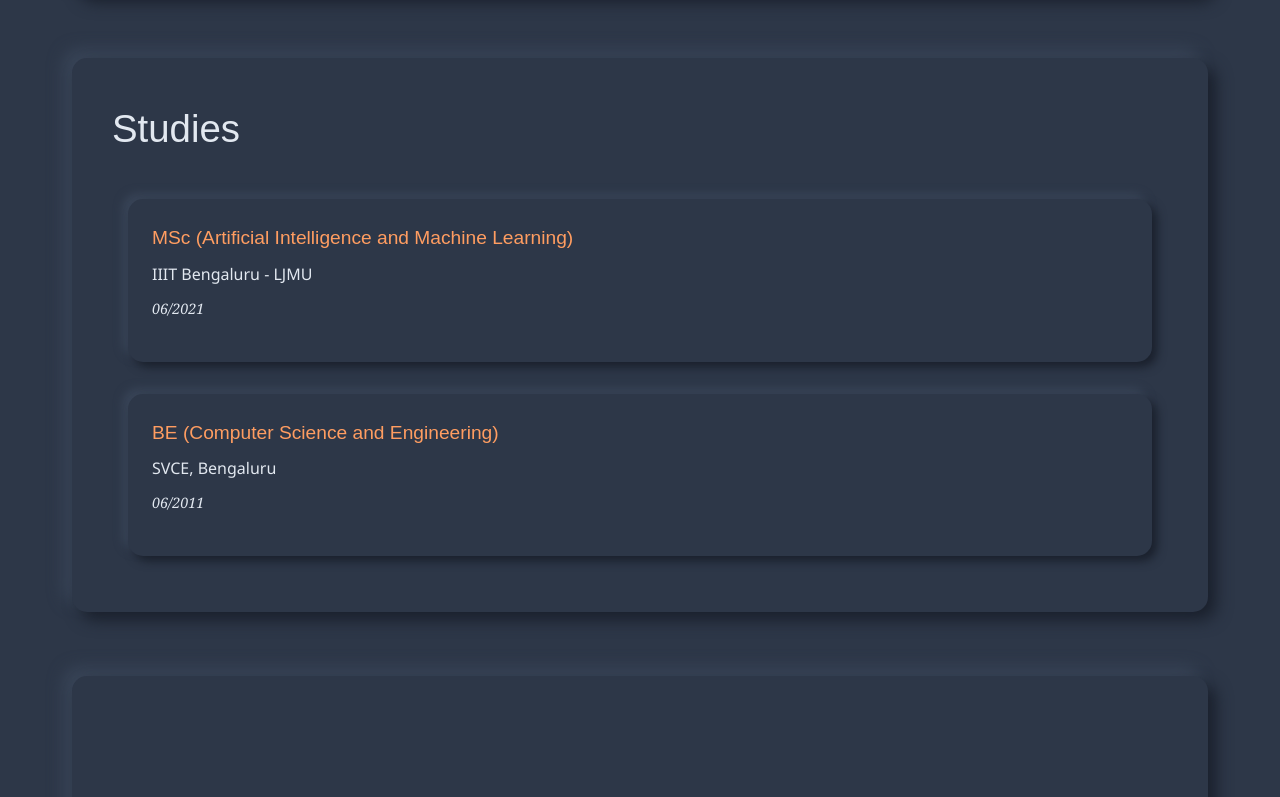
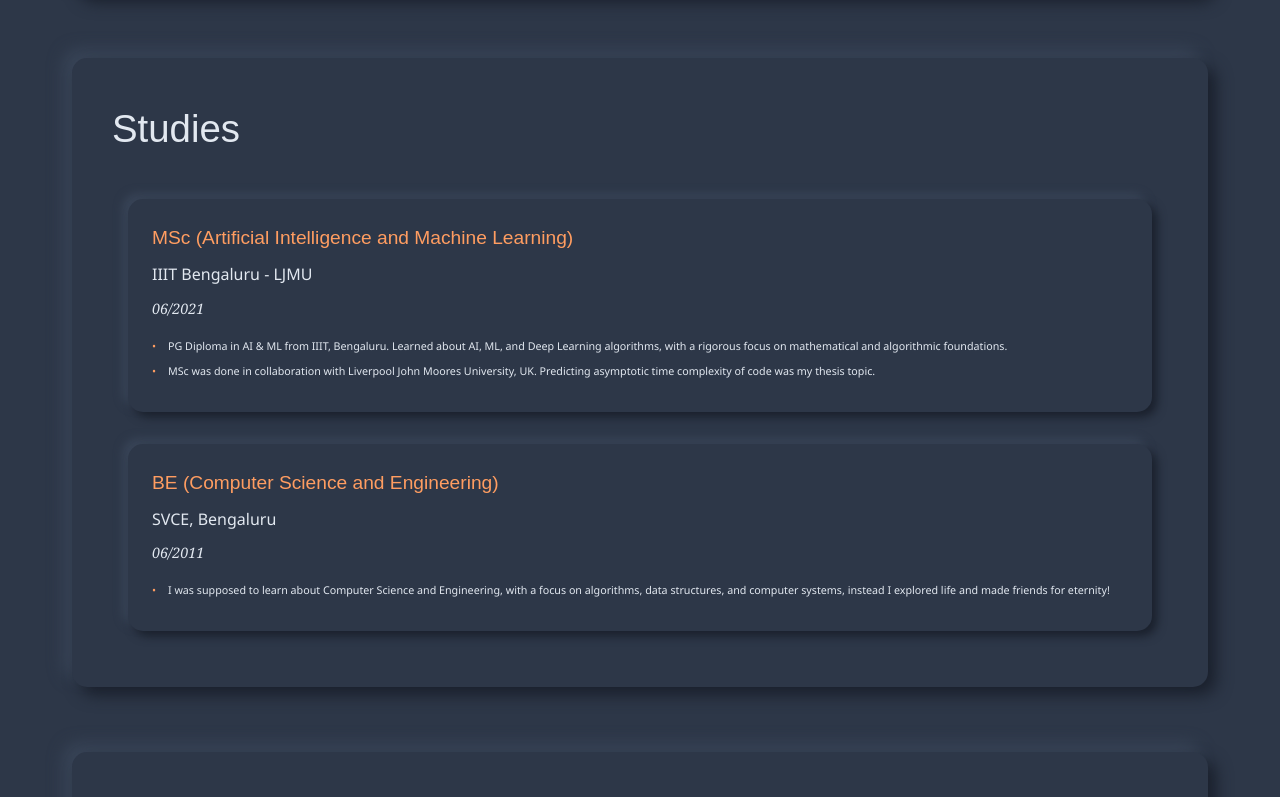
Before and after one commit to dhyan/personal_website, a plain HTML site: page index.html in a window 1280 px wide. Shown: the part 1902-2699 px from the top of the page. Drawn offline with Linux system fonts and the light colour scheme.

Commit message:
updated readme

```diff
--- a/assets/styles/style.css
+++ b/assets/styles/style.css
@@ -329,6 +329,29 @@ footer i.fa-smile {
     margin-bottom: 0.5rem;
     font-size: 1rem;
     font-weight: normal;
+}
+
+/* .education-item h5 {
+    margin-bottom: 0.5rem;
+    color: var(--text-color);
+    font-weight: 500;
+    font-size: 0.875rem;
+} */
+
+.education-item h6 {
+    margin: 0.5rem 0;
+    padding-left: 1rem;
+    position: relative;
+    list-style-type: none;
+    font-weight: 500;
+}
+
+.education-item h6::before {
+    content: "•";
+    position: absolute;
+    left: 0;
+    color: var(--hover-color);
+    /* font-size: 1.2em; */
 }
 
 .education-period {
--- a/index.html
+++ b/index.html
@@ -68,7 +68,7 @@
             <h2 id="about-title">About Me</h2>
             <div class="about-content">
                 <div class="about-text">
-                    <p>Hi, I'm Naren. For the rest of myself, am still trying to figure that out <span class="cursor">_</span></p>
+                    <p>Hi, I'm Naren! For the rest of myself, am still figuring that out <span class="cursor">_</span></p>
                     <!-- <p>Lorem ipsum dolor sit amet, consectetur adipiscing elit. Vivamus lacinia odio vitae vestibulum vestibulum. Cras porttitor quam velit, vel semper nulla finibus at.</p> -->
                     <h3 id="skills-title">Skills</h3>
                     <ul class="skills-list" aria-labelledby="skills-title">
@@ -279,11 +279,14 @@
                     <h3>MSc (Artificial Intelligence and Machine Learning)</h3>
                     <h4>IIIT Bengaluru - LJMU</h4>
                     <p class="education-period">06/2021</p>
+                    <h6>PG Diploma in AI & ML from IIIT, Bengaluru. Learned about AI, ML, and Deep Learning algorithms, with a rigorous focus on mathematical and algorithmic foundations.</h6>
+                    <h6>MSc was done in collaboration with Liverpool John Moores University, UK. Predicting asymptotic time complexity of code was my thesis topic.</h6>
                 </div>
                 <div class="education-item">
                     <h3>BE (Computer Science and Engineering)</h3>
                     <h4>SVCE, Bengaluru</h4>
                     <p class="education-period">06/2011</p>
+                    <h6>I was supposed to learn about Computer Science and Engineering, with a focus on algorithms, data structures, and computer systems, instead I explored life and made friends for eternity!</h6>
                 </div>
             </div>
         </section>
```
Also changed, not shown: 1 other file.
